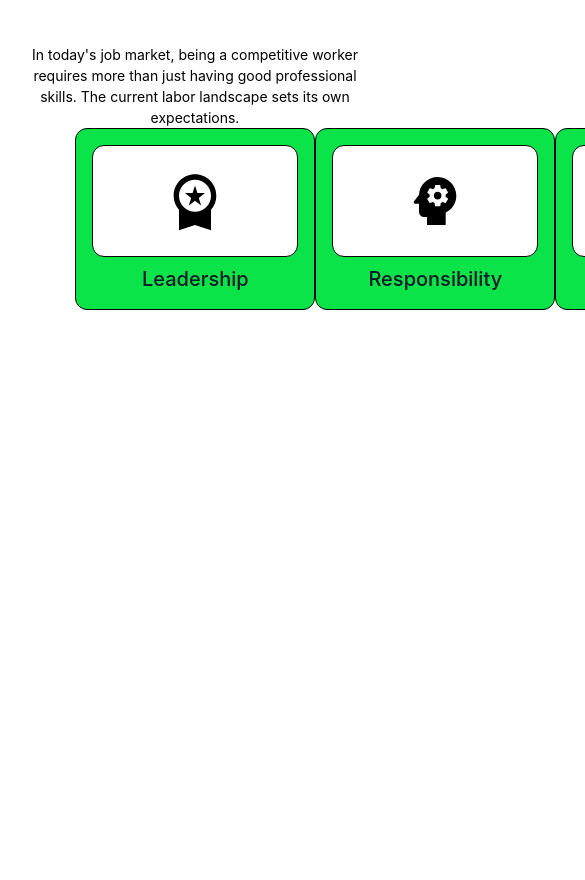
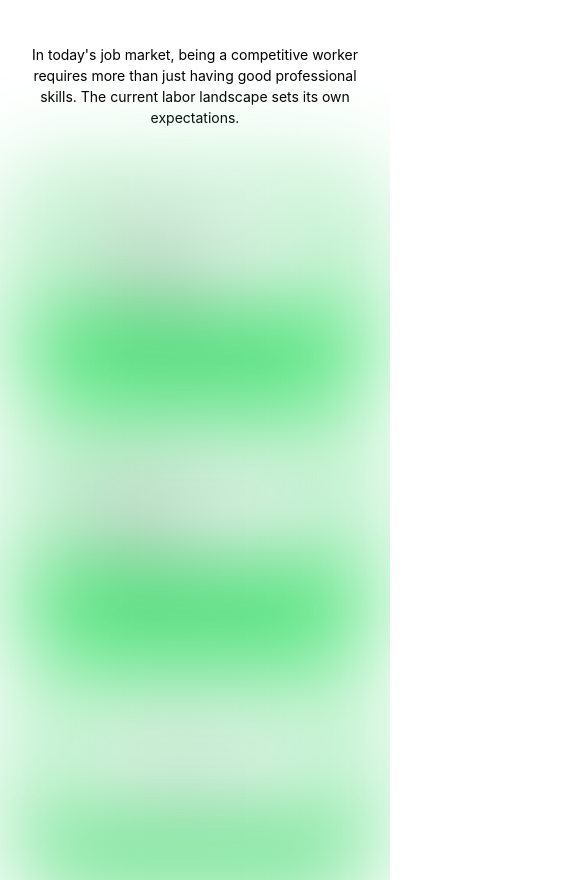
Before and after one commit to ParshvLimbad/brain-landing-page, a React (Vite) app: page / in a window 390 px wide. Shown: the part 1800-2680 px from the top of the page, 585 px wide, since content can reach past the window. Before the commit the page ends 2480 px from the top, so only its background shows below. Built offline with nearby package versions, Linux system fonts and the light colour scheme; what tw-elements would draw is missing.

Commit message:
Section three added

```diff
--- a/src/SectionThree.jsx
+++ b/src/SectionThree.jsx
@@ -1,28 +1,60 @@
-import React from "react";
+import React, { useEffect, useRef } from "react";
 import WorkspacePremiumIcon from "@mui/icons-material/WorkspacePremium";
 import PsychologyIcon from "@mui/icons-material/Psychology";
+import ArchitectureIcon from "@mui/icons-material/Architecture";
+import { ScrollTrigger } from "gsap/all";
+import gsap from "gsap";
 
 const features = [
   {
     text: "Leadership",
     icon: <WorkspacePremiumIcon style={{ color: "black", fontSize: "4rem" }} />,
-    description: "lorem ipsum dolor",
+    description: "Fully committed to the success company",
   },
   {
     text: "Responsibility",
     icon: <PsychologyIcon style={{ color: "black", fontSize: "4rem" }} />,
-    description: "lorem ipsum dolor sit amet",
+    description: "Employees will always be our top priority",
   },
   {
     text: "Flexibility",
-    icon: <PsychologyIcon style={{ color: "black", fontSize: "4rem" }} />,
-    description: "lorem ipsum dolor sit amet",
+    icon: <ArchitectureIcon style={{ color: "black", fontSize: "4rem" }} />,
+    description: "The ability to switch is an important skill",
   },
 ];
 
 const SectionThree = () => {
+  const section2Ref = useRef(null);
+
+  useEffect(() => {
+    gsap.registerPlugin(ScrollTrigger);
+
+    const featureTab = document.querySelectorAll("#features");
+
+    gsap.fromTo(
+      featureTab,
+      { marginTop: 60, filter: "blur(50px)" },
+      {
+        marginTop: 20,
+        duration: 0.3,
+        filter: "blur(0px)",
+        scrollTrigger: {
+          trigger: featureTab,
+          start: "top 80%",
+          end: "top 40%",
+          scrub: true,
+          markers: false,
+          toggleActions: "play play reverse reverse",
+        },
+      }
+    );
+  });
+
   return (
-    <section className="xl:px-44 md:px-12 px-6 bg-white xl:h-[50rem] lg:h-[50rem] md:h-[35rem] h-[50rem] flex flex-col items-center">
+    <section
+      ref={section2Ref}
+      className="xl:px-44 md:px-12 px-6 bg-white xl:h-[50rem] lg:h-[50rem] md:h-[35rem] h-[50rem] flex flex-col items-center"
+    >
       <h2
         className="reveal-type xl:mb-6 lg:mb-6 mb-4 mt-12 lg:text-[50px] md:text-[35px] text-[22px] text-center text-black tracking-tight leading-[50px] font-semibold"
         data-bg-color="white"
@@ -35,22 +67,25 @@ const SectionThree = () => {
         just having good professional skills. The current labor landscape sets
         its own expectations.
       </p>
-
-      <div className="flex flex-row w-[70%] justify-between items-center">
+      <div
+        id="features"
+        className="flex xl:flex-row lg:flex-row md:flex-row flex-col xl:w-[80%] lg:w-full w-full xl:gap-0 lg:gap-0 md:gap-0 gap-6 justify-between items-center"
+      >
         {features.map((feature, index) => (
           <React.Fragment key={index}>
-            <div className="flex flex-col items-center">
-              <div className="p-4 bg-[#0AE448] rounded-xl w-[15rem] border border-1 border-black">
+            <div className="flex flex-col items-center w-full">
+              <div className="p-4 bg-[#0AE448] rounded-xl w-full border border-1 border-black">
                 <div className="h-[7rem] w-full bg-white border border-1 border-black rounded-xl flex items-center justify-center p-6">
                   {feature.icon}
+                  <h2 className="mt-2 text-center text-xl font-semibold">
+                    {feature.text}
+                  </h2>
                 </div>
-                <p className="mt-2 text-center text-sm text-xl font-medium">
-                  {feature.text}
-                </p>
+                <p className="text-center mt-3">{feature.description}</p>
               </div>
             </div>
             {index < features.length - 1 && (
-              <div className="w-[10rem] h-[1px] bg-black"></div>
+              <div className="xl:w-[30rem] lg:w-[30rem] md:w-[30rem] w-[2rem] h-[1px] bg-black xl:rotate-0 lg:rotate-0 md:rotate-0 rotate-90"></div>
             )}
           </React.Fragment>
         ))}
```
